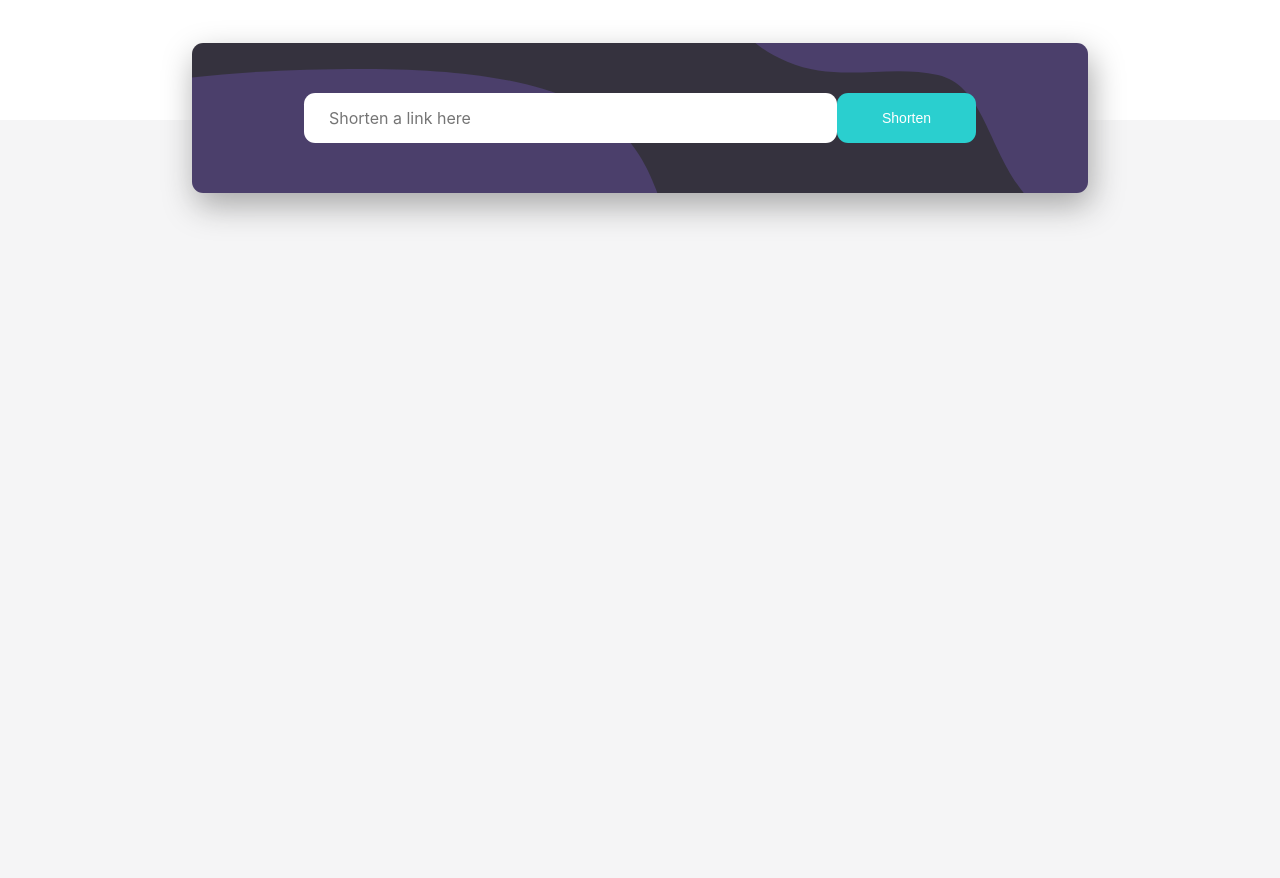
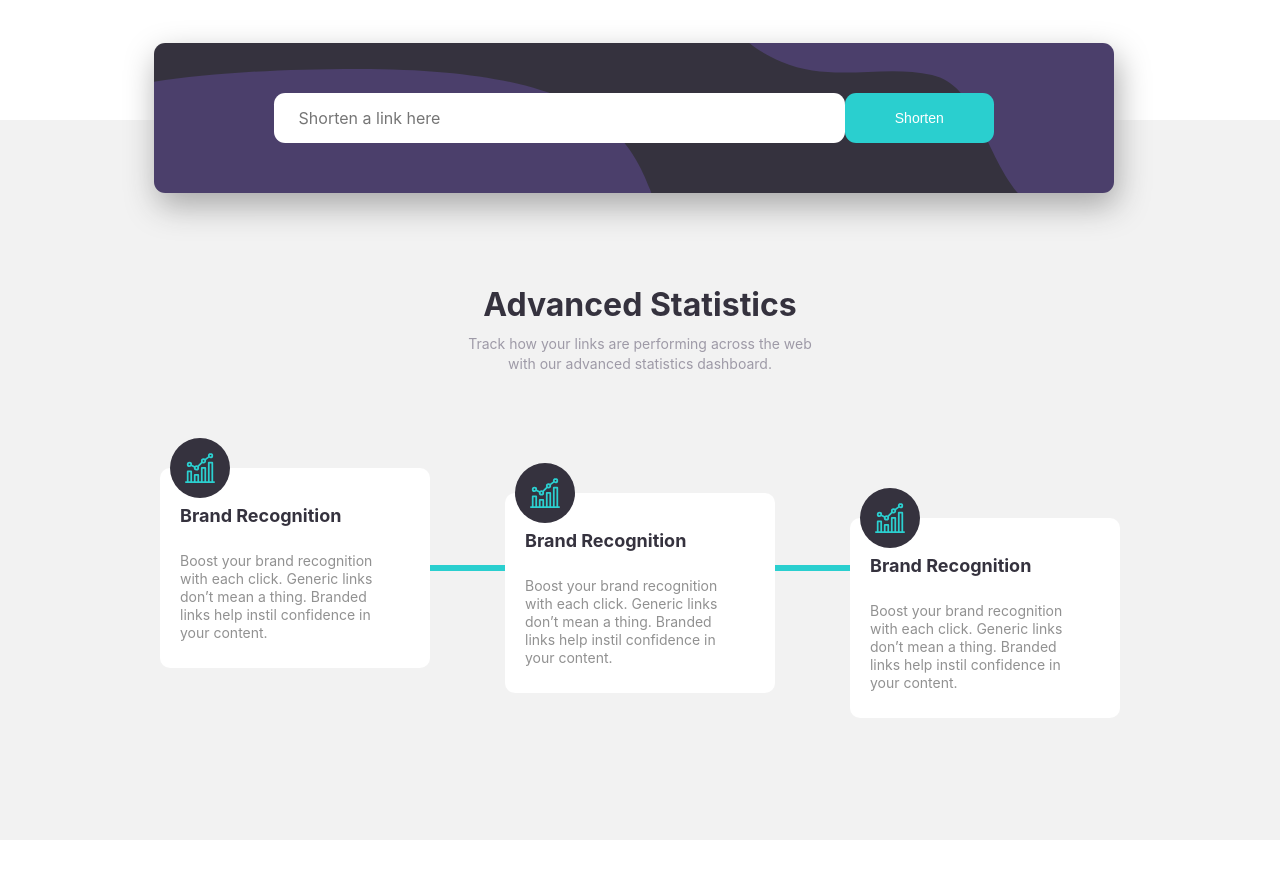
Before and after one commit to ayphilly/url-shortening, a React (Create React App) app: page / in a window 1280 px wide. Shown: the part 520-1398 px from the top of the page. After the commit the page ends 1360 px from the top, so only its background shows below. Built offline with nearby package versions, Linux system fonts and the light colour scheme.

Commit message:
update to the homepage

```diff
--- a/src/components/inputshorten.css
+++ b/src/components/inputshorten.css
@@ -1,5 +1,5 @@
 .input-shorten {
-    width: 70%;
+    width: 75%;
     height: 150px;
     display: flex;
     justify-content: center;
@@ -10,7 +10,7 @@
     background-size: cover;
     position: absolute;
     top: 88%;
-    left: 15%;
+    left: 12%;
     right: 0;
     background-color: hsl(255, 11%, 22%);
     border-radius: 0.7rem;
--- a/src/components/secondbase.css
+++ b/src/components/secondbase.css
@@ -1,6 +1,109 @@
 .secondbase {
     width: 100%;
-    height: 100vh;
-    background-color: hsl(257, 7%, 63%);
-    opacity: .1;
+    height: 90vh;
+    background-color: hsl(0, 0%, 95%);
+    /* opacity: .1; */
+    display: flex;
+    flex-direction: column;
+    align-items: center;
+    justify-content: space-evenly;
 }
+.second-top {
+    display: flex;
+    flex-direction: column;
+    align-items: center;
+    justify-content: space-between;
+    width: 100%;
+    height:30px;
+    align-self: flex-end;
+}
+
+.second-top h2 {
+    font-size: 32px;
+    line-height: 1.5rem;
+    font-weight: 700;
+    color: hsl(255, 11%, 22%);
+    width: fit-content;
+
+}
+.second-top p {
+    font-size: 14px;
+    line-height: 20px;
+    font-weight: 400;
+    color: hsl(257, 7%, 63%);
+    text-align: center;
+    width: 27%;
+    margin-top: -10px;
+
+}
+
+.secondbase .secondbase-card {
+    width: 75%;
+    height: 250px;
+    /* background-color: tomato; */
+    display: flex;
+    align-items: center;
+    justify-content: space-around;
+}
+
+.secondbase-card .card-temp {
+    display: flex;
+    flex-direction: column;
+    align-items: flex-start;
+    justify-content: center;
+    position: relative;
+    width: 290px;
+    height: 200px;
+    background-color: #fff;
+    border-radius: 10px;
+    padding-left: 20px;
+}
+
+.card-temp h4 {
+    font-size: 18px;
+    line-height: 1.5rem;
+    font-weight: 700;
+    color: hsl(255, 11%, 22%);
+    width: fit-content;
+    text-align: left;
+
+}
+.card-temp p {
+    font-size: 14px;
+    line-height: 18px;
+    font-weight: 400;
+    color: hsl(0, 0%, 57%);
+    width: fit-content;
+    text-align: left;
+    width: 88%;
+    margin-top: 0px;
+}
+
+.card-temp .icon-box {
+    position: absolute;
+    top: -30px;
+    left: 10px;
+    background-color: hsl(255, 11%, 22%);
+    border-radius: 30px;
+    width: 60px;
+    height: 60px;
+    display: flex;
+    align-items: center;
+    justify-content: center;
+}
+
+.icon-box img {
+    width: 30px;
+    height: 30px;
+}
+hr {
+    width: 80px;
+    border: 3px solid hsl(180, 66%, 49%);
+    background-color: hsl(180, 66%, 49%);
+}
+.secondbase-card .two {
+    margin-top: 50px;
+}
+.secondbase-card .three {
+    margin-top: 100px;
+}
--- a/src/components/secondbase.js
+++ b/src/components/secondbase.js
@@ -1,9 +1,63 @@
 import React, {Component} from "react";
+import Brand from "../assets/icon-brand-recognition.svg"
 import "./secondbase.css"
 
 function secondBase () {
     return (
         <div className="secondbase">
+            <div className="second-top">
+                <h2>Advanced Statistics</h2>
+                <p>
+                    Track how your links are performing across the web with our
+                    advanced statistics dashboard.
+                </p>
+            </div>
+
+            <div className="secondbase-card">
+                <div className="card-temp">
+                    <div className="icon-box">
+                    <img src={Brand} alt="brand-recognition" />
+
+                    </div>
+
+                    <h4>Brand Recognition</h4>
+                    <p>
+                        Boost your brand recognition with each click. Generic links don’t
+                        mean a thing. Branded links help instil confidence in your content.
+                    </p>
+
+                </div>
+                <hr/>
+                <div className="card-temp two">
+                    <div className="icon-box">
+                    <img src={Brand} alt="brand-recognition" />
+
+                    </div>
+
+                    <h4>Brand Recognition</h4>
+                    <p>
+                        Boost your brand recognition with each click. Generic links don’t
+                        mean a thing. Branded links help instil confidence in your content.
+                    </p>
+
+                </div>
+                <hr/>
+                <div className="card-temp three">
+                    <div className="icon-box">
+                    <img src={Brand} alt="brand-recognition" />
+
+                    </div>
+
+                    <h4>Brand Recognition</h4>
+                    <p>
+                        Boost your brand recognition with each click. Generic links don’t
+                        mean a thing. Branded links help instil confidence in your content.
+                    </p>
+
+                </div>
+
+
+            </div>
 
         </div>
     )
--- a/src/components/topbase.css
+++ b/src/components/topbase.css
@@ -7,27 +7,23 @@
     align-items: center;
     position: relative;
     z-index: 1;
+    margin: 0;
 }
 .sticky {
     position: fixed;
     top: 0;
-    width: 100%;
-    display: flex;
-    justify-content: space-around;
-    align-items: center;
-    height: 100px;
-    transition: .5s ease;
-    margin-bottom: 50px;
+
 
   }
 .topbase .navbar {
-    width: 100%;
+    width: 90%;
     display: flex;
     justify-content: space-around;
     align-items: center;
     height: 100px;
     transition: .5s ease;
     z-index: 12;
+
 
 }
 
@@ -106,13 +102,15 @@
 }
 
 .topbase .top-section {
-    width: 100%;
-    height: 60vh;
+    width: 95%;
+    height: 100%;
     display: flex;
-
+    align-self: flex-end;
     align-items: flex-start;
     justify-content: space-around;
     overflow: hidden;
+    transition: .3s ease;
+
 }
 
 .top-section .top-section-left {
@@ -126,7 +124,7 @@
 }
 
 .top-section-left h2 {
-    font-size: 60px;
+    font-size: 70px;
     line-height: 65px;
     font-weight: 700;
     color: hsl(255, 11%, 22%);
--- a/src/components/topbase.js
+++ b/src/components/topbase.js
@@ -13,7 +13,7 @@ function TopBase () {
             var nav = document.querySelector(".navbar");
             var tp = document.querySelector(".top-section");
             var sticky = tp.offsetTop;
-            if (window.pageYOffset > sticky) {
+            if (window.pageYOffset >= sticky) {
 
                 nav.style.backgroundColor="white"
                 nav.classList.add('sticky');
```
Also changed, not shown: 1 other file (tests, documents, lock files or other folders).
